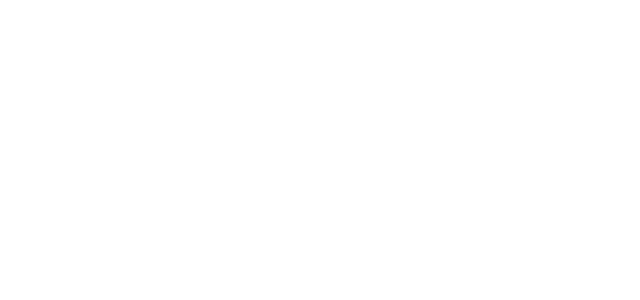
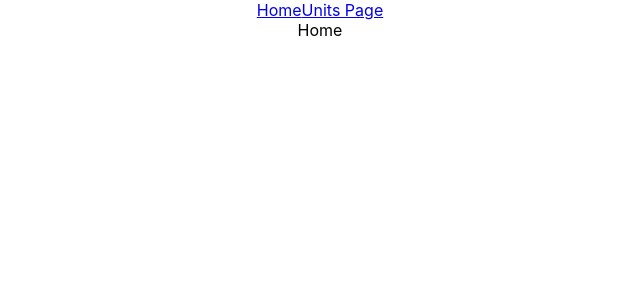
Before and after one commit to tugba-koc/list-of-age-of-emipres-unit, a React (Create React App) app: page / in a window 1280 px wide. Shown: the top 300 px of the page, without its empty margins (320-960 px from the left). Built offline with nearby package versions, Linux system fonts and the light colour scheme.

Commit message:
feat : add router structure

```diff
--- a/src/App.js
+++ b/src/App.js
@@ -1,8 +1,19 @@
 import './App.css';
+import { Routes, Route, Link } from "react-router-dom";
+import Home from './pages/Home';
+import Units from './pages/Units';
 
 function App() {
   return (
     <div className="App">
+      <nav>
+        <Link to="/">Home</Link>
+        <Link to="/units">Units Page</Link>
+      </nav>
+      <Routes>
+        <Route path="/" element={<Home />} />
+        <Route path="units" element={<Units />} />
+      </Routes>
     </div>
   );
 }
--- a/src/index.js
+++ b/src/index.js
@@ -3,11 +3,14 @@ import ReactDOM from 'react-dom/client';
 import './index.css';
 import App from './App';
 import reportWebVitals from './reportWebVitals';
+import { BrowserRouter } from "react-router-dom";
 
 const root = ReactDOM.createRoot(document.getElementById('root'));
 root.render(
   <React.StrictMode>
+    <BrowserRouter>
     <App />
+    </BrowserRouter>
   </React.StrictMode>
 );
 
--- /dev/null
+++ b/src/pages/Home.js
@@ -0,0 +1,9 @@
+import React from 'react'
+
+function Home() {
+  return (
+    <div>Home</div>
+  )
+}
+
+export default Home
--- /dev/null
+++ b/src/pages/Units.js
@@ -0,0 +1,9 @@
+import React from 'react'
+
+function Units() {
+  return (
+    <div>Units</div>
+  )
+}
+
+export default Units
```
Also changed, not shown: 1 other file (tests, documents, lock files or other folders).
